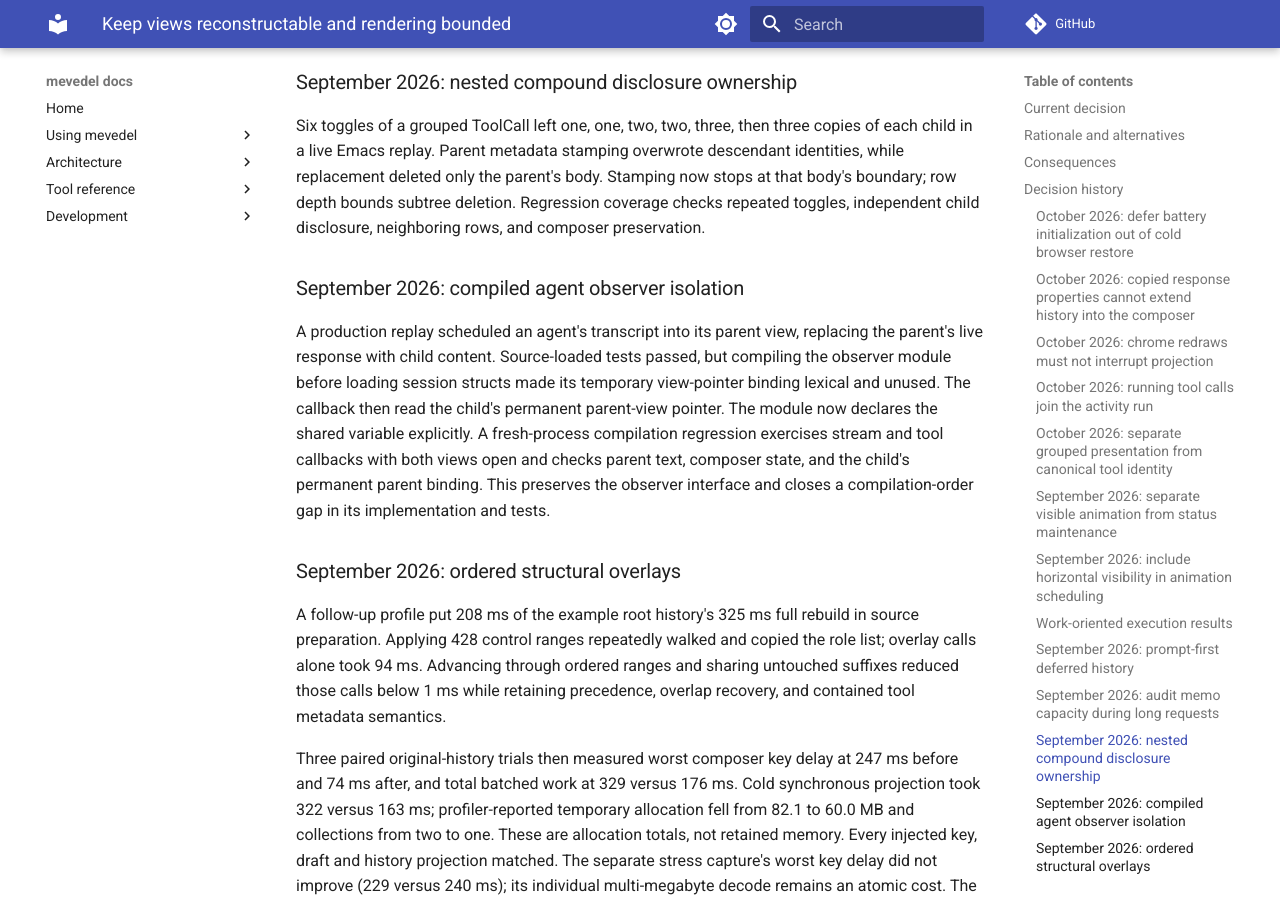
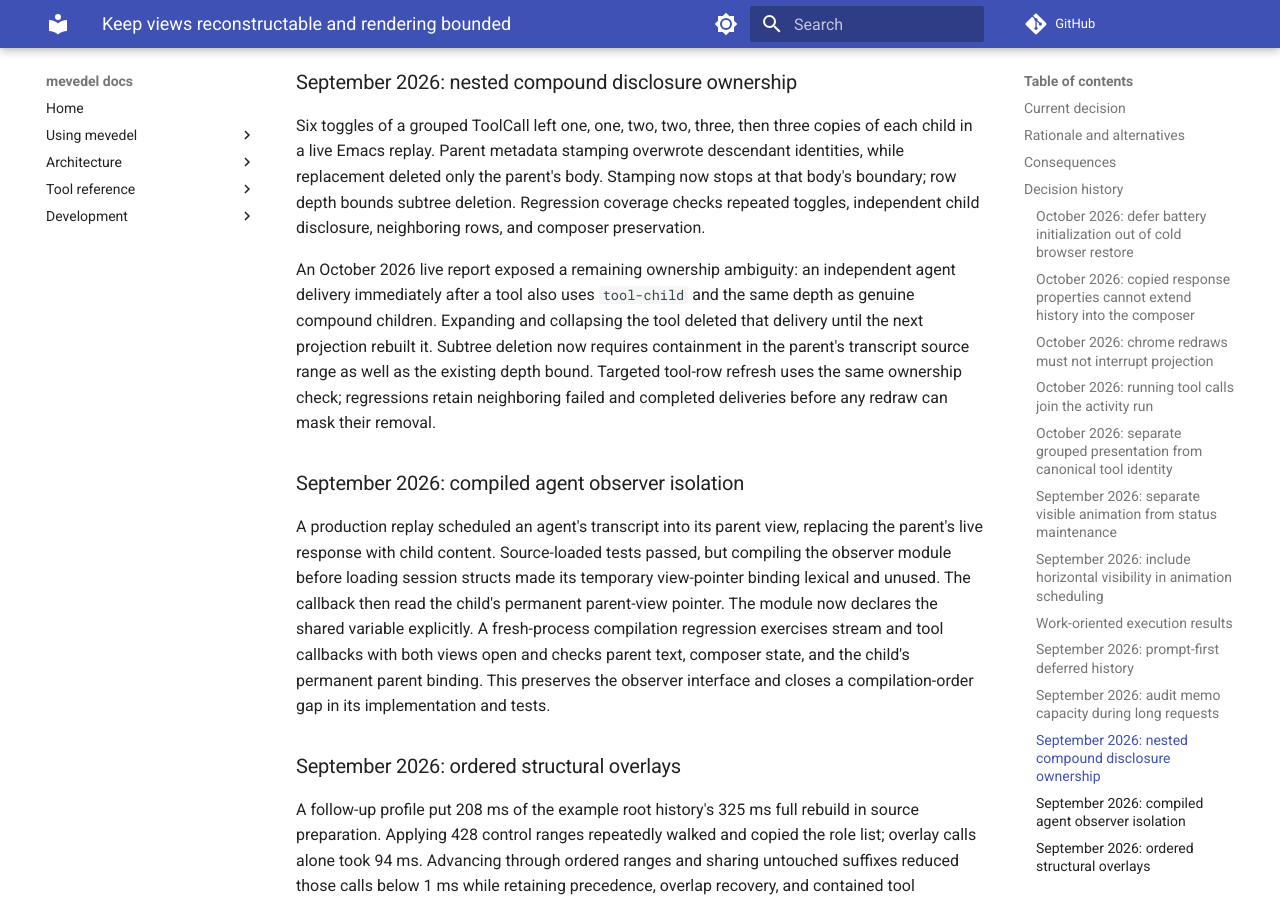
Before and after one commit to FrauH0lle/mevedel, an MkDocs documentation site: the page built from docs/adr/0119-keep-views-reconstructable-and-rendering-bounded.md, in a window 1280 px wide and 900 px high, scrolled down 10459 px. Built offline with MkDocs 1.6.1 and Material for MkDocs 9.7.7, drawn with Linux system fonts in a browser that asks for light colours; comment, search, counter and statistics services are not loaded.

Commit message:
fix(view): Preserve adjacent deliveries when folding tools
Independent agent deliveries can share the tool-child presentation type and depth with compound descendants. Bound child replacement by the parent's transcript source range so collapse and targeted refresh do not remove neighboring deliveries.

* mevedel-view-render.el (mevedel-view-render-child-calls-end): Require source containment while preserving nested depth boundaries.
(mevedel-view-render-toggle-child-call, mevedel-view--tool-row-region): Pass the owning source range.
* mevedel-view-disclosure.el (mevedel-view-disclosure--collapse-now): Bound replacement by source ownership.
* test/test-mevedel-view-disclosure.el (mevedel-view-toggle-section): Regress ordinary tool toggles and refreshes beside failed and completed deliveries, including composer preservation.
* docs/view.md, docs/adr/0119-keep-views-reconstructable-and-rendering-bounded.md: Document the corrected ownership boundary.

Validation: 451 disclosure/render ERT tests and seven diagnostic boundary cases pass; 252 files compile without warnings. The compiled live SNT expand/collapse sequence preserves the failed row, draft and authoritative transcript.

```diff
--- a/docs/adr/0119-keep-views-reconstructable-and-rendering-bounded.md
+++ b/docs/adr/0119-keep-views-reconstructable-and-rendering-bounded.md
@@ -489,6 +489,15 @@
 Regression coverage checks repeated toggles, independent child disclosure,
 neighboring rows, and composer preservation.
 
+An October 2026 live report exposed a remaining ownership ambiguity: an
+independent agent delivery immediately after a tool also uses `tool-child` and
+the same depth as genuine compound children. Expanding and collapsing the tool
+deleted that delivery until the next projection rebuilt it. Subtree deletion
+now requires containment in the parent's transcript source range as well as
+the existing depth bound. Targeted tool-row refresh uses the same ownership
+check; regressions retain neighboring failed and completed deliveries before
+any redraw can mask their removal.
+
 ### September 2026: compiled agent observer isolation
 
 A production replay scheduled an agent's transcript into its parent view,
```
Also changed, not shown: docs/view.md (+2 -0 lines), 3 other files.
